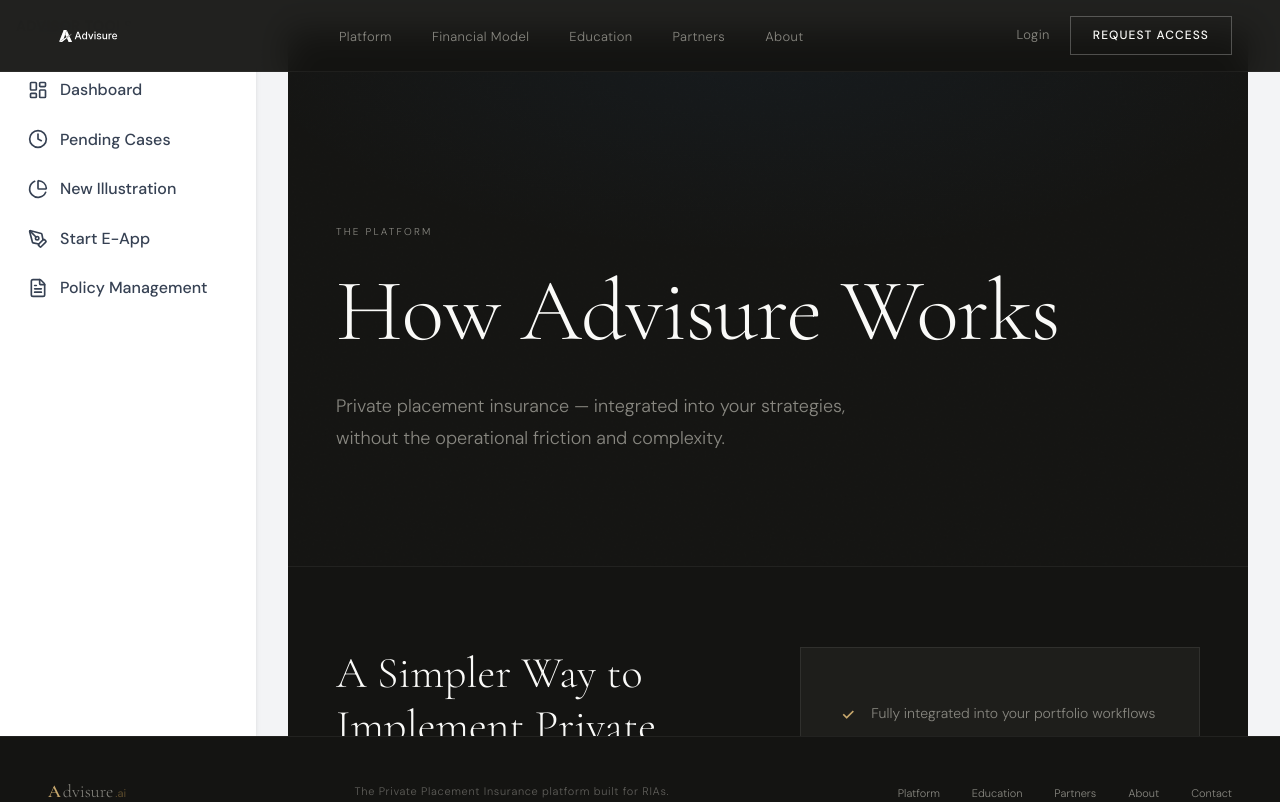
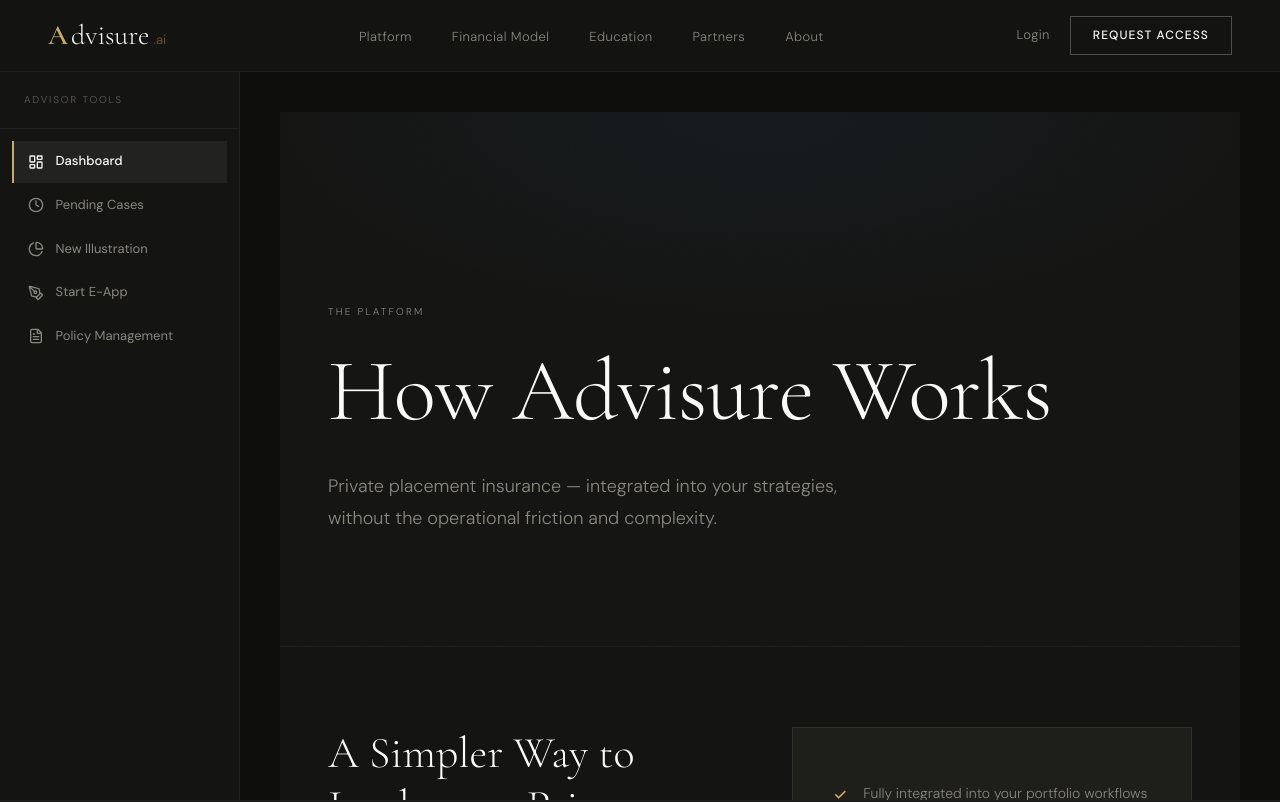
Before and after one commit to dror-katzav/advisure-platform, a Next.js app in the folder frontend/: page /platform in a window 1280 px wide. Shown: the top 802 px of the page. Built offline with nearby package versions, Linux system fonts and the light colour scheme; a web font is replaced by a local one.

Commit message:
bigger logo

```diff
--- a/frontend/app/platform/layout.tsx
+++ b/frontend/app/platform/layout.tsx
@@ -1,48 +1,60 @@
 'use client';
 
 import Link from 'next/link';
+import { usePathname } from 'next/navigation';
 import { LayoutDashboard, FileText, PenTool, PieChart, Clock } from 'lucide-react';
 import { PlatformProvider } from '@/context/PlatformContext';
 
-export default function PlatformLayout({
-    children,
-}: {
-    children: React.ReactNode;
-}) {
+const navItems = [
+    { href: '/platform',                label: 'Dashboard',         Icon: LayoutDashboard },
+    { href: '/platform/pending-cases',  label: 'Pending Cases',     Icon: Clock },
+    { href: '/platform/illustration',   label: 'New Illustration',  Icon: PieChart },
+    { href: '/platform/e-app',          label: 'Start E-App',       Icon: PenTool },
+    { href: '/platform/policy',         label: 'Policy Management', Icon: FileText },
+];
+
+export default function PlatformLayout({ children }: { children: React.ReactNode }) {
+    const pathname = usePathname();
+
     return (
         <PlatformProvider>
-            <div className="flex h-[calc(100vh-64px)] bg-gray-100">
+            <div style={{ display: 'flex', height: 'calc(100vh - 72px)', marginTop: 72, background: '#0E0E0C' }}>
+
                 {/* Sidebar */}
-                <div className="w-64 bg-white shadow-md">
-                    <div className="p-4 border-b border-gray-200">
-                        <h2 className="text-sm font-semibold text-gray-500 uppercase tracking-wider">Advisor Tools</h2>
+                <div style={{ width: 240, flexShrink: 0, background: '#141412', borderRight: '0.5px solid rgba(255,255,255,0.06)', display: 'flex', flexDirection: 'column' }}>
+                    <div style={{ padding: '1.25rem 1.5rem', borderBottom: '0.5px solid rgba(255,255,255,0.06)' }}>
+                        <p style={{ fontSize: 10, letterSpacing: '0.18em', textTransform: 'uppercase', color: '#5F5E5A' }}>Advisor Tools</p>
                     </div>
-                    <nav className="p-4 space-y-2">
-                        <Link href="/platform" className="flex items-center space-x-3 px-3 py-2 text-gray-700 rounded-md hover:bg-blue-50 hover:text-blue-900">
-                            <LayoutDashboard size={20} />
-                            <span className="font-medium">Dashboard</span>
-                        </Link>
-                        <Link href="/platform/pending-cases" className="flex items-center space-x-3 px-3 py-2 text-gray-700 rounded-md hover:bg-blue-50 hover:text-blue-900">
-                            <Clock size={20} />
-                            <span className="font-medium">Pending Cases</span>
-                        </Link>
-                        <Link href="/platform/illustration" className="flex items-center space-x-3 px-3 py-2 text-gray-700 rounded-md hover:bg-blue-50 hover:text-blue-900">
-                            <PieChart size={20} />
-                            <span className="font-medium">New Illustration</span>
-                        </Link>
-                        <Link href="/platform/e-app" className="flex items-center space-x-3 px-3 py-2 text-gray-700 rounded-md hover:bg-blue-50 hover:text-blue-900">
-                            <PenTool size={20} />
-                            <span className="font-medium">Start E-App</span>
-                        </Link>
-                        <Link href="/platform/policy" className="flex items-center space-x-3 px-3 py-2 text-gray-700 rounded-md hover:bg-blue-50 hover:text-blue-900">
-                            <FileText size={20} />
-                            <span className="font-medium">Policy Management</span>
-                        </Link>
+                    <nav style={{ padding: '0.75rem', flex: 1 }}>
+                        {navItems.map(({ href, label, Icon }) => {
+                            const active = pathname === href;
+                            return (
+                                <Link
+                                    key={href}
+                                    href={href}
+                                    style={{
+                                        display: 'flex', alignItems: 'center', gap: '0.75rem',
+                                        padding: '0.65rem 0.85rem',
+                                        marginBottom: '2px',
+                                        color: active ? '#FAFAF8' : '#888780',
+                                        background: active ? 'rgba(255,255,255,0.06)' : 'transparent',
+                                        borderLeft: active ? '2px solid #C9A96E' : '2px solid transparent',
+                                        textDecoration: 'none',
+                                        fontSize: 13,
+                                        fontWeight: active ? 500 : 400,
+                                        transition: 'all 0.15s',
+                                    }}
+                                >
+                                    <Icon size={16} />
+                                    <span>{label}</span>
+                                </Link>
+                            );
+                        })}
                     </nav>
                 </div>
 
                 {/* Main Content */}
-                <div className="flex-1 overflow-auto p-8">
+                <div style={{ flex: 1, overflow: 'auto', padding: '2.5rem', background: '#0E0E0C' }}>
                     {children}
                 </div>
             </div>
--- a/frontend/components/CalculatorChart.tsx
+++ b/frontend/components/CalculatorChart.tsx
@@ -18,38 +18,35 @@
 
 export function CalculatorChart({ data }: CalculatorChartProps) {
     return (
-        <div className="h-[400px] w-full bg-white p-4 rounded-lg shadow-sm border border-gray-100">
-            <h3 className="text-lg font-semibold mb-4 text-gray-900">Wealth Accumulation</h3>
-            <ResponsiveContainer width="100%" height="100%">
+        <div style={{ height: 400, width: '100%', background: '#141412', padding: '1.5rem 0.5rem 0.5rem' }}>
+            <p style={{ fontSize: 11, letterSpacing: '0.15em', textTransform: 'uppercase', color: '#5F5E5A', marginBottom: '1.25rem', paddingLeft: '0.5rem' }}>Wealth Accumulation</p>
+            <ResponsiveContainer width="100%" height="85%">
                 <LineChart
                     data={data}
-                    margin={{
-                        top: 5,
-                        right: 30,
-                        left: 20,
-                        bottom: 5,
-                    }}
+                    margin={{ top: 5, right: 30, left: 20, bottom: 5 }}
                 >
-                    <CartesianGrid strokeDasharray="3 3" stroke="#e5e7eb" />
+                    <CartesianGrid strokeDasharray="3 3" stroke="rgba(255,255,255,0.06)" />
                     <XAxis
                         dataKey="year"
-                        stroke="#6b7280"
-                        label={{ value: 'Years', position: 'insideBottomRight', offset: -5 }}
+                        stroke="#5F5E5A"
+                        tick={{ fill: '#888780', fontSize: 11 }}
+                        label={{ value: 'Years', position: 'insideBottomRight', offset: -5, fill: '#5F5E5A', fontSize: 11 }}
                     />
                     <YAxis
-                        stroke="#6b7280"
+                        stroke="#5F5E5A"
+                        tick={{ fill: '#888780', fontSize: 11 }}
                         tickFormatter={(value) => `$${(value / 1000000).toFixed(1)}M`}
                     />
                     <Tooltip
                         formatter={(value: number) => [`$${value.toLocaleString()}`, '']}
-                        contentStyle={{ backgroundColor: '#fff', borderRadius: '8px', border: '1px solid #e5e7eb' }}
+                        contentStyle={{ background: '#1E1E1B', border: '0.5px solid rgba(255,255,255,0.1)', borderRadius: 0, fontSize: 12, color: '#FAFAF8' }}
                     />
-                    <Legend />
+                    <Legend wrapperStyle={{ fontSize: 12, color: '#888780' }} />
                     <Line
                         type="monotone"
                         dataKey="traditional_value"
                         name="Traditional Investment"
-                        stroke="#9ca3af" // Gray
+                        stroke="#5F5E5A"
                         strokeWidth={2}
                         dot={false}
                     />
@@ -57,8 +54,8 @@
                         type="monotone"
                         dataKey="ppli_value"
                         name="PPLI Strategy"
-                        stroke="#1e3a8a" // Navy Blue (Advisure brand)
-                        strokeWidth={3}
+                        stroke="#C9A96E"
+                        strokeWidth={2.5}
                         dot={false}
                     />
                 </LineChart>
--- a/frontend/components/Navbar.tsx
+++ b/frontend/components/Navbar.tsx
@@ -1,28 +1,22 @@
 'use client';
 
 import Link from 'next/link';
-import Image from 'next/image';
 
 export function Navbar() {
     return (
         <nav style={{
             position: 'fixed', top: 0, left: 0, right: 0, zIndex: 200,
             display: 'flex', alignItems: 'center', justifyContent: 'space-between',
-            padding: '0.85rem 3rem',
+            padding: '1rem 3rem',
             background: 'rgba(20,20,18,0.94)',
             backdropFilter: 'blur(16px)',
             WebkitBackdropFilter: 'blur(16px)',
             borderBottom: '0.5px solid rgba(255,255,255,0.05)',
         }}>
-            <Link href="/" style={{ display: 'flex', alignItems: 'baseline', gap: 2, textDecoration: 'none' }}>
-                <Image
-                    src="/advisure-logo.svg"
-                    alt="Advisure"
-                    width={180}
-                    height={48}
-                    priority
-                    style={{ height: 44, width: 'auto', filter: 'brightness(0) invert(1)' }}
-                />
+            <Link href="/" style={{ display: 'flex', alignItems: 'baseline', gap: 3, textDecoration: 'none' }}>
+                <span style={{ fontFamily: "'Cormorant Garamond', Georgia, serif", fontSize: 28, color: '#C9A96E', fontWeight: 600, lineHeight: 1 }}>A</span>
+                <span style={{ fontFamily: "'Cormorant Garamond', Georgia, serif", fontSize: 28, color: '#FAFAF8', fontWeight: 300, lineHeight: 1 }}>dvisure</span>
+                <span style={{ fontSize: 13, color: '#8B6F3E', opacity: 0.7, fontWeight: 400, marginLeft: 1 }}>.ai</span>
             </Link>
 
             <ul style={{ listStyle: 'none', display: 'flex', gap: '2.5rem', margin: 0, padding: 0 }}>
```
